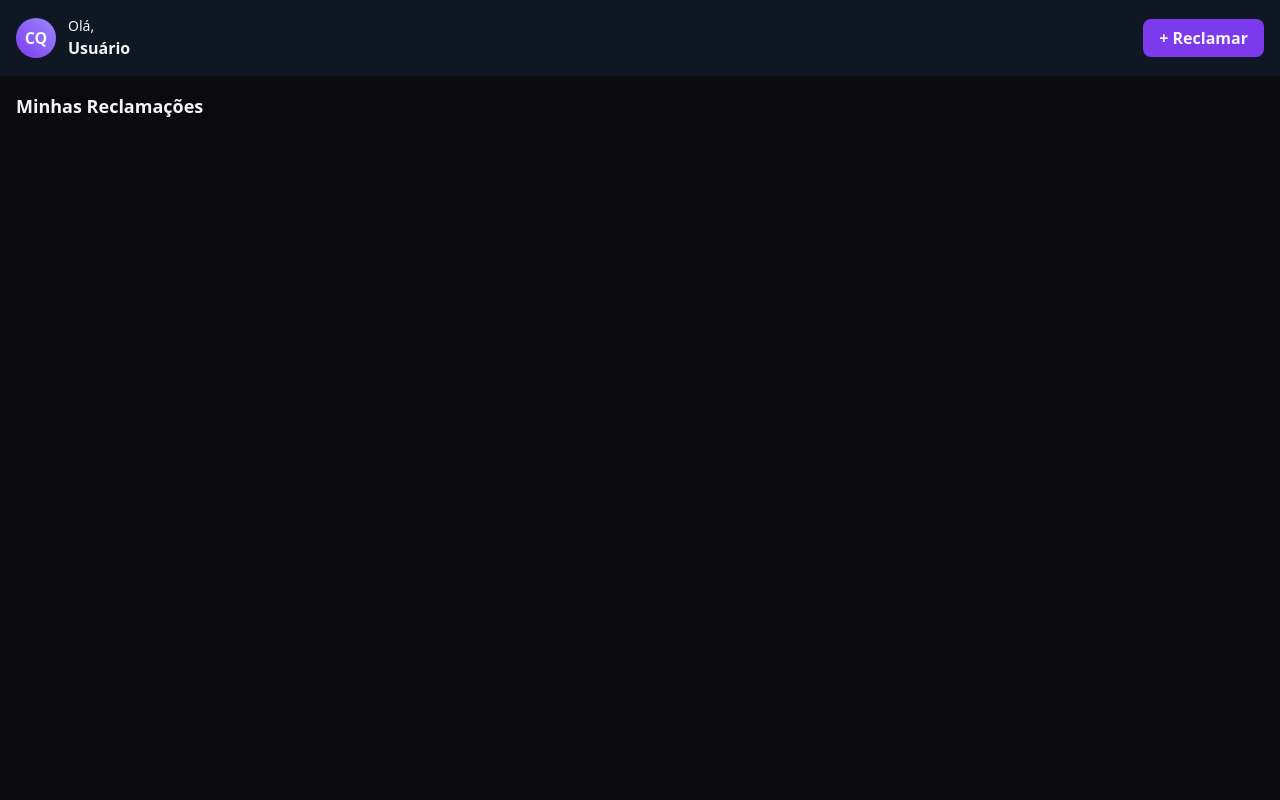
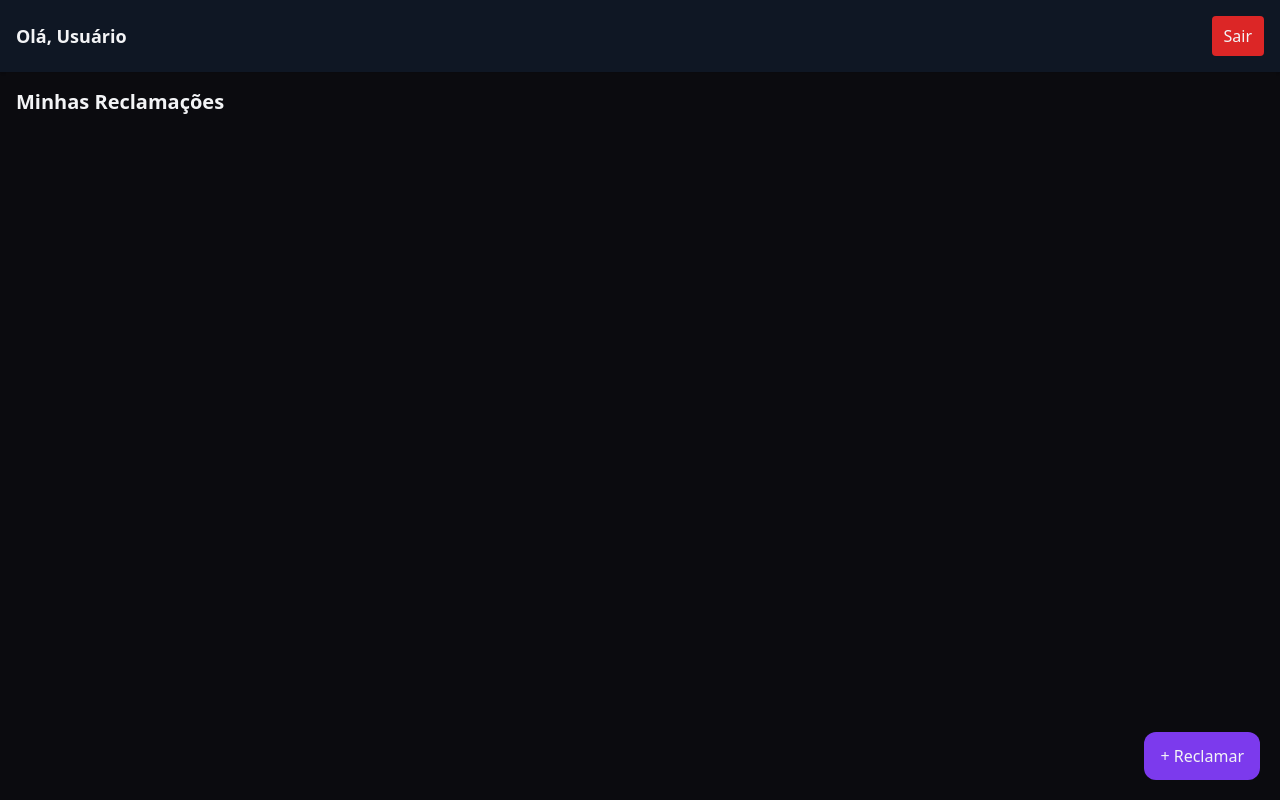
Before and after one commit to michaeldxt1992-ux/controlquality, a React app: page home.html in a window 1280 px wide. Built offline with nearby package versions, Linux system fonts and the light colour scheme.

Commit message:
Update home.html

```diff
--- a/home.html
+++ b/home.html
@@ -5,31 +5,34 @@
   <meta name="viewport" content="width=device-width,initial-scale=1" />
   <title>Control Quality — Home</title>
   <script src="https://cdn.tailwindcss.com"></script>
-  <style>:root{--bg:#0b0b0f;--card:#0f1724;--muted:#94a3b8;--accent:#9b8aff;--purple:#7c3aed}</style>
+
+  <style>
+    :root { --bg:#0b0b0f; --card:#0f1724; --muted:#94a3b8; --accent:#9b8aff; --purple:#7c3aed; }
+    .bg-card { background:var(--card); }
+  </style>
 </head>
-<body class="bg-[color:var(--bg)] min-h-screen text-gray-100">
-  <header class="bg-[color:var(--card)] p-4 flex items-center justify-between">
-    <div class="flex items-center gap-3">
-      <div class="w-10 h-10 rounded-full bg-gradient-to-tr from-[color:var(--purple)] to-[color:var(--accent)] flex items-center justify-center font-bold">CQ</div>
-      <div>
-        <div class="text-sm">Olá,</div>
-        <div id="userName" class="font-semibold">Usuário</div>
-      </div>
-    </div>
-    <div>
-      <a href="create.html" class="bg-[color:var(--purple)] px-4 py-2 rounded-lg font-semibold">+ Reclamar</a>
-    </div>
-  </header>
 
-  <main class="p-4">
-    <h2 class="text-lg font-semibold mb-4">Minhas Reclamações</h2>
+<body class="bg-[color:var(--bg)] text-gray-100 min-h-screen">
 
-    <div id="list" class="space-y-4">
-      <!-- Cards gerados por JS -->
-    </div>
-  </main>
+  <!-- Topo -->
+  <div class="p-4 flex justify-between items-center bg-card shadow">
+    <div class="text-lg font-semibold">Olá, <span id="userName">Usuário</span></div>
+    <button onclick="logout()" class="px-3 py-2 bg-red-600 rounded">Sair</button>
+  </div>
 
-<script type="module" src="firebase.js"></script>
-<script type="module" src="app.firebase.js"></script>
+  <div class="p-4">
+    <h2 class="text-xl font-semibold">Minhas Reclamações</h2>
+  </div>
+
+  <!-- Lista -->
+  <div class="p-4 flex flex-col gap-4" id="list"></div>
+
+  <!-- Botão Reclamar -->
+  <a href="create.html" class="fixed bottom-5 right-5 px-4 py-3 bg-[color:var(--purple)] rounded-xl">
+    + Reclamar
+  </a>
+
+  <script type="module" src="firebase.js"></script>
+  <script type="module" src="app.firebase.js"></script>
 </body>
 </html>
```
